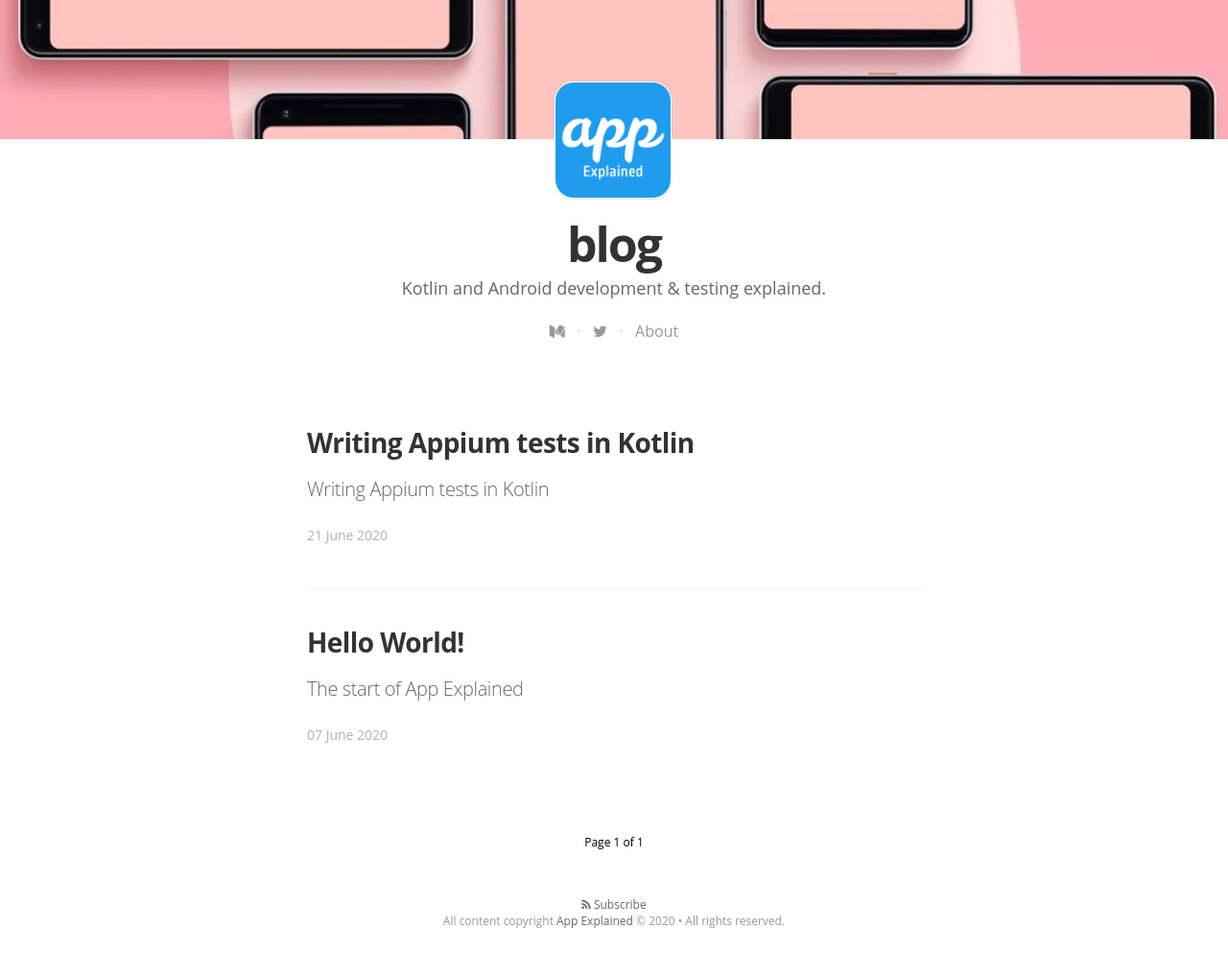
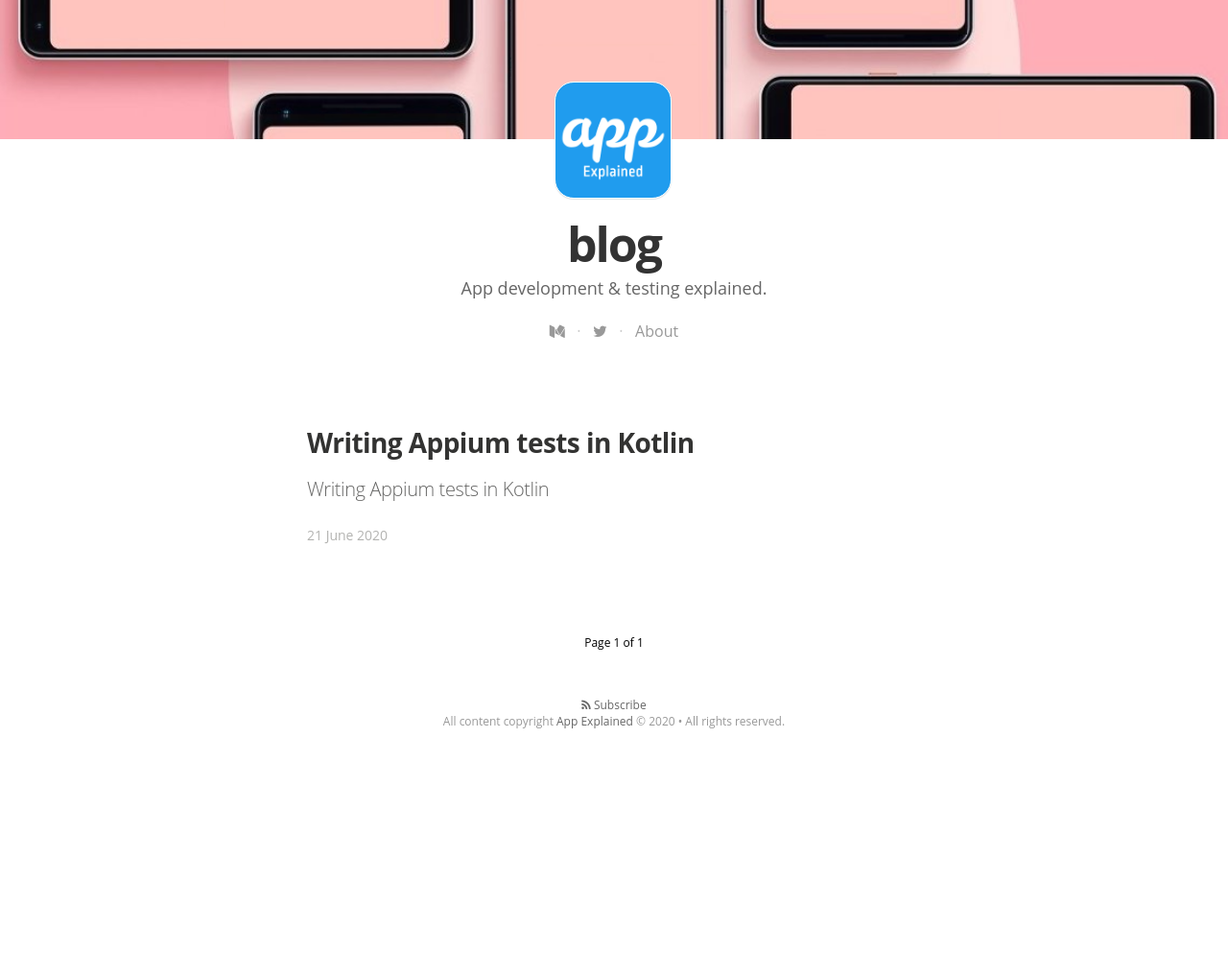
Before and after one commit to appexplained/blog, a Jekyll site: the page built from index.html, in a window 1280 px wide. Shown: the whole page at 96% size. Built offline with Jekyll 4.4.1, drawn with Linux system fonts in a browser that asks for light colours; nearby versions of some CDN libraries; some web fonts are replaced; the list of posts is cut into pages by our own code; after the commit the page ends 900 px from its top, so only the background shows below that.

Commit message:
config and title update

```diff
--- a/_config.yml
+++ b/_config.yml
@@ -6,7 +6,7 @@ plugins:
 # Site settings
 # title: "App Explained Blog"
 description: > # this means to ignore newlines until "email:"
-  Kotlin and Android development & testing explained.
+  App development & testing explained.
 
 email: hello@appexplained.com
 
@@ -26,7 +26,7 @@ nathan_author_image: "https://avatars1.githubusercontent.com/u/3166572?s=460&u=d
 # kim_author_image: "https://avatars3.githubusercontent.com/u/19276188?s=460&u=506c19cb0a66673c474aa72c7e138029df01643b&v=4"
 
 paginate: 5
-url: "https://blog.appexplained.com" # the base hostname & protocol for your site
+url: "https://blog.appexplained.com"
 baseurl: ""
 
 twitter_handle: "@appexplained"
```
Also changed, not shown: _posts/2020-06-07-hello-world.markdown (deleted, +0 -12 lines), _posts/2020-06-21-writing-appium-tests-in-kotlin.md (+1 -1 lines).
